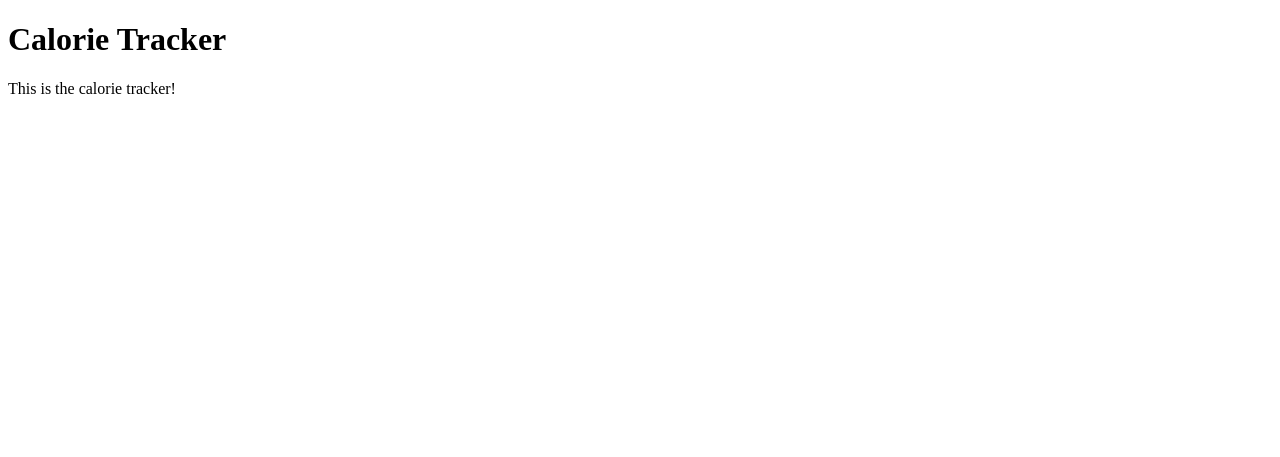
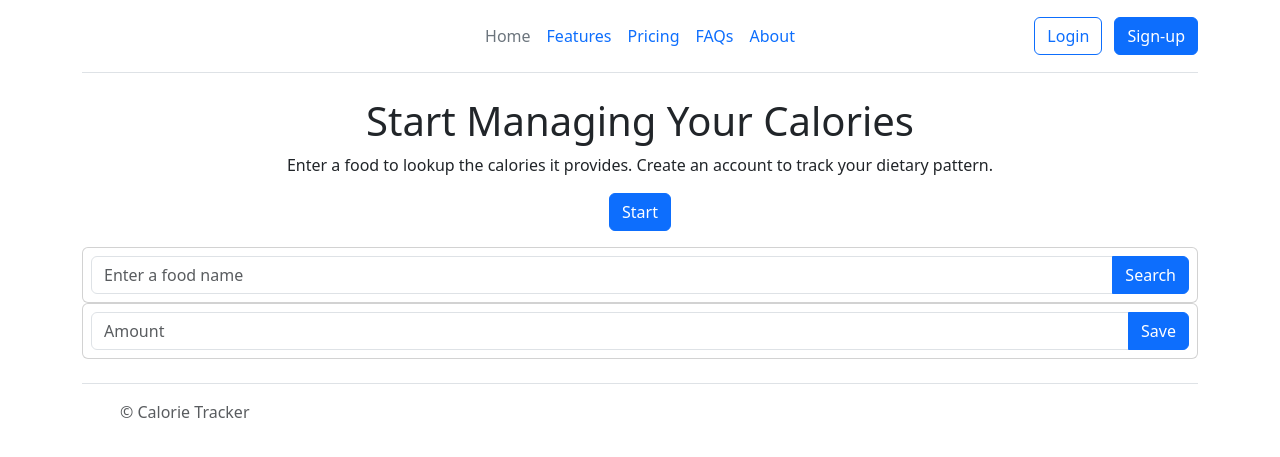
Before and after one commit to amyhuang95/calorie-tracker, a Django app: page /tracker/ in a window 1280 px wide. Shown: the top 457 px of the page. Run offline with Django 5.2, Linux system fonts and the light colour scheme.

Commit message:
Set up CSS and Bootstrap for styling

```diff
--- a/calorie_tracker/tracker/templates/tracker/index.html
+++ b/calorie_tracker/tracker/templates/tracker/index.html
@@ -1,5 +1,20 @@
 {% extends "tracker/layout.html" %}
 
 {% block body %}
-    This is the calorie tracker!
+    <div class="container my-2">
+        <form class="card p-2">
+            <div class="input-group">
+              <input type="text" class="form-control" placeholder="Enter a food name">
+              <button type="submit" class="btn btn-primary">Search</button>
+            </div>
+        </form>
+
+        <form class="card p-2">
+            <div class="input-group">
+              <input type="text" class="form-control" placeholder="Amount">
+              <button type="submit" class="btn btn-primary">Save</button>
+            </div>
+        </form>
+
+    </div>
 {% endblock %}
--- a/calorie_tracker/tracker/templates/tracker/layout.html
+++ b/calorie_tracker/tracker/templates/tracker/layout.html
@@ -5,10 +5,58 @@
     <meta charset="UTF-8">
     <meta name="viewport" content="width=device-width, initial-scale=1.0">
     <title>{% block title %}Calorie Tracker{% endblock %}</title>
+    <link href="https://cdn.jsdelivr.net/npm/bootstrap@5.3.2/dist/css/bootstrap.min.css" rel="stylesheet" integrity="sha384-T3c6CoIi6uLrA9TneNEoa7RxnatzjcDSCmG1MXxSR1GAsXEV/Dwwykc2MPK8M2HN" crossorigin="anonymous">
+    <link rel="stylesheet" href="{% static 'tracker/styles.css' %}">
+    <!-- Favicon -->
+    <link rel="apple-touch-icon" sizes="180x180" href="/apple-touch-icon.png">
+    <link rel="icon" type="image/png" sizes="32x32" href="{% static 'tracker/favicon-32x32.png' %}">
+    <link rel="icon" type="image/png" sizes="16x16" href="{% static 'tracker/favicon-16x16.png' %}">
+    <link rel="manifest" href="{% static 'tracker/site.webmanifest' %}">
 </head>
-<body>
-    <h1>Calorie Tracker</h1>
-    {% block body %}
-    {% endblock %}
+<body class="text-center">
+    <div class="container">
+        <header class="d-flex flex-wrap align-items-center justify-content-center justify-content-md-between py-3 mb-4 border-bottom">
+          <div class="col-md-3 mb-2 mb-md-0">
+            <a href="/" class="d-inline-flex link-body-emphasis text-decoration-none">
+              <svg class="bi" width="40" height="32" role="img" aria-label="Bootstrap"><use xlink:href="#bootstrap"></use></svg>
+            </a>
+          </div>
+
+          <ul class="nav col-12 col-md-auto mb-2 justify-content-center mb-md-0">
+            <li><a href="#" class="nav-link px-2 link-secondary">Home</a></li>
+            <li><a href="#" class="nav-link px-2">Features</a></li>
+            <li><a href="#" class="nav-link px-2">Pricing</a></li>
+            <li><a href="#" class="nav-link px-2">FAQs</a></li>
+            <li><a href="#" class="nav-link px-2">About</a></li>
+          </ul>
+
+          <div class="col-md-3 text-end">
+            <button type="button" class="btn btn-outline-primary me-2">Login</button>
+            <button type="button" class="btn btn-primary">Sign-up</button>
+          </div>
+        </header>
+    </div>
+    <main class="px-3">
+        <h1>Start Managing Your Calories</h1>
+        <p>Enter a food to lookup the calories it provides. Create an account to track your dietary pattern.</p>
+        <p>
+          <a class="btn btn-primary" href="/docs/5.3/components/navbar/" role="button">Start</a>
+        </p>
+        {% block body %}
+        {% endblock %}
+    </main>
+
+    <div class="container">
+        <footer class="d-flex flex-wrap justify-content-between align-items-center py-3 my-4 border-top">
+          <div class="col-md-4 d-flex align-items-center">
+            <a href="/" class="mb-3 me-2 mb-md-0 text-body-secondary text-decoration-none lh-1">
+              <svg class="bi" width="30" height="24"><use xlink:href="#bootstrap"></use></svg>
+            </a>
+            <span class="mb-3 mb-md-0 text-body-secondary">© Calorie Tracker</span>
+          </div>
+        </footer>
+      </div>
+    <script src="https://cdn.jsdelivr.net/npm/bootstrap@5.3.2/dist/js/bootstrap.bundle.min.js" integrity="sha384-C6RzsynM9kWDrMNeT87bh95OGNyZPhcTNXj1NW7RuBCsyN/o0jlpcV8Qyq46cDfL" crossorigin="anonymous"></script>
+    <script src="{% static 'tracker/main.js' %}"></script>
 </body>
 </html>
```
Also changed, not shown: calorie_tracker/tracker/static/tracker/android-chrome-192x192.png (added), calorie_tracker/tracker/static/tracker/android-chrome-512x512.png (added), calorie_tracker/tracker/static/tracker/apple-touch-icon.png (added), calorie_tracker/tracker/static/tracker/favicon-16x16.png (added), calorie_tracker/tracker/static/tracker/favicon-32x32.png (added), calorie_tracker/tracker/static/tracker/favicon.ico (added), calorie_tracker/tracker/static/tracker/main.js (added), calorie_tracker/tracker/static/tracker/site.webmanifest (added), calorie_tracker/tracker/static/tracker/styles.css (added).
